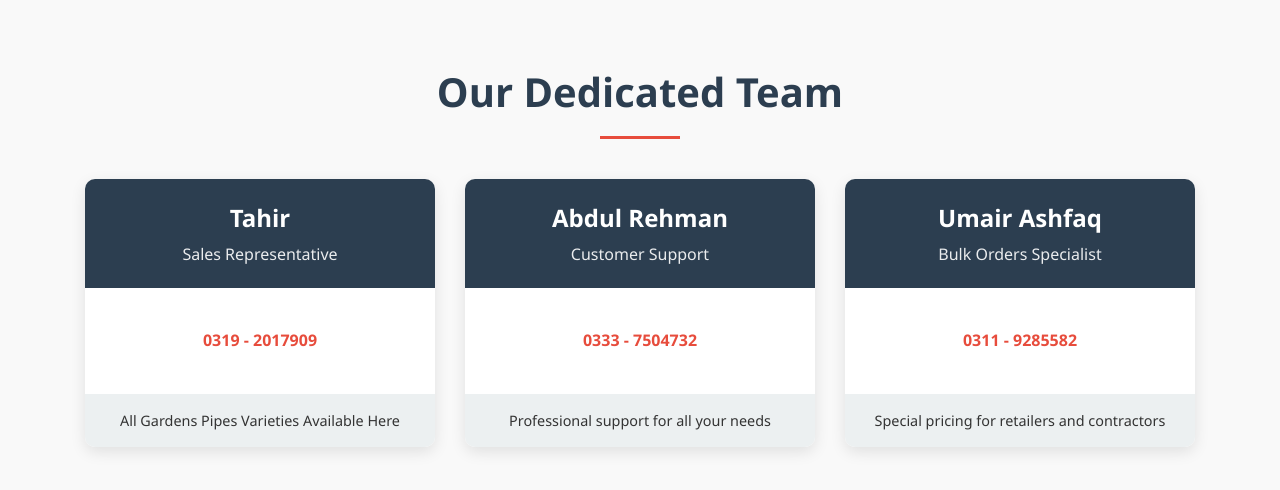
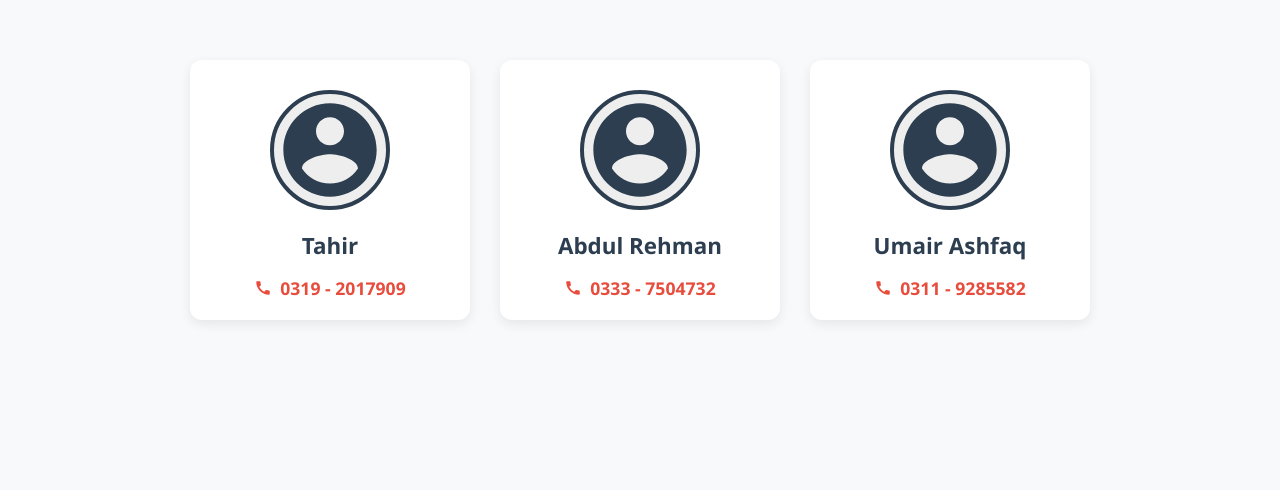
Before and after one commit to umarvortex/Imageslider, a plain HTML site: page index.html in a window 1280 px wide. Drawn offline with Linux system fonts and the light colour scheme.

Commit message:
Update index.html

```diff
--- a/index.html
+++ b/index.html
@@ -7,11 +7,11 @@
     <style>
         /* Base Styles */
         :root {
-            --primary-color: #2c3e50;
-            --secondary-color: #e74c3c;
-            --light-color: #ecf0f1;
-            --dark-color: #2c3e50;
-            --text-color: #333;
+            --primary-color: #2c3e50; /* Dark blue */
+            --secondary-color: #e74c3c; /* Red */
+            --accent-color: #3498db; /* Blue */
+            --text-color: #333333;
+            --light-bg: #f8f9fa;
         }
 
         * {
@@ -22,9 +22,7 @@
         }
 
         body {
-            background-color: #f9f9f9;
-            color: var(--text-color);
-            line-height: 1.6;
+            background-color: var(--light-bg);
         }
 
         /* Team Section */
@@ -32,26 +30,6 @@
             padding: 60px 20px;
             max-width: 1200px;
             margin: 0 auto;
-        }
-
-        .section-title {
-            text-align: center;
-            margin-bottom: 40px;
-            color: var(--dark-color);
-            font-size: 2.5rem;
-            position: relative;
-            padding-bottom: 15px;
-        }
-
-        .section-title::after {
-            content: '';
-            position: absolute;
-            bottom: 0;
-            left: 50%;
-            transform: translateX(-50%);
-            width: 80px;
-            height: 3px;
-            background-color: var(--secondary-color);
         }
 
         .team-container {
@@ -63,159 +41,168 @@
 
         .team-card {
             background: white;
-            border-radius: 10px;
-            box-shadow: 0 5px 15px rgba(0, 0, 0, 0.1);
+            border-radius: 12px;
+            box-shadow: 0 4px 12px rgba(0, 0, 0, 0.08);
             overflow: hidden;
-            width: 350px;
-            transition: transform 0.3s ease, box-shadow 0.3s ease;
+            width: 280px;
+            transition: all 0.3s ease;
             text-align: center;
+            padding-bottom: 20px;
         }
 
         .team-card:hover {
-            transform: translateY(-10px);
-            box-shadow: 0 15px 30px rgba(0, 0, 0, 0.2);
+            transform: translateY(-5px);
+            box-shadow: 0 8px 20px rgba(0, 0, 0, 0.12);
         }
 
-        .card-header {
-            background-color: var(--primary-color);
-            color: white;
-            padding: 20px;
+        .member-photo {
+            width: 120px;
+            height: 120px;
+            border-radius: 50%;
+            object-fit: cover;
+            margin: 30px auto 20px;
+            border: 4px solid var(--primary-color);
+            display: block;
+            background-color: #eee;
+            overflow: hidden;
         }
 
-        .card-header h3 {
-            font-size: 1.5rem;
-            margin-bottom: 5px;
+        .member-photo svg {
+            width: 100%;
+            height: 100%;
+            fill: var(--primary-color);
         }
 
-        .card-header p {
-            font-size: 1rem;
-            opacity: 0.9;
+        .member-name {
+            font-size: 1.4rem;
+            color: var(--primary-color);
+            margin-bottom: 5px;
+            font-weight: 600;
         }
 
-        .card-body {
-            padding: 25px 20px;
+        .member-contact {
+            display: flex;
+            align-items: center;
+            justify-content: center;
+            margin-top: 15px;
+            color: var(--text-color);
         }
 
-        .contact-info {
-            margin: 15px 0;
-        }
-
-        .contact-info a {
-            display: block;
+        .member-contact a {
             color: var(--secondary-color);
             text-decoration: none;
             font-weight: 600;
-            margin: 10px 0;
+            font-size: 1.1rem;
+            display: flex;
+            align-items: center;
             transition: color 0.3s;
         }
 
-        .contact-info a:hover {
-            color: var(--primary-color);
-            text-decoration: underline;
+        .member-contact a:hover {
+            color: var(--accent-color);
         }
 
-        .card-footer {
-            background-color: var(--light-color);
-            padding: 15px;
-            font-size: 0.9rem;
+        .member-contact svg {
+            width: 18px;
+            height: 18px;
+            margin-right: 8px;
+            fill: currentColor;
         }
 
         /* Responsive Design */
-        @media (max-width: 1200px) {
-            .team-container {
-                gap: 25px;
-            }
-
+        @media (max-width: 1024px) {
             .team-card {
-                width: 300px;
+                width: 240px;
             }
         }
 
-        @media (max-width: 992px) {
+        @media (max-width: 768px) {
             .team-container {
                 gap: 20px;
             }
 
             .team-card {
                 width: calc(50% - 20px);
+                max-width: 280px;
             }
         }
 
-        @media (max-width: 768px) {
-            .section-title {
-                font-size: 2rem;
+        @media (max-width: 480px) {
+            .team-section {
+                padding: 40px 15px;
             }
 
             .team-card {
                 width: 100%;
-                max-width: 400px;
-            }
-        }
-
-        @media (max-width: 480px) {
-            .section-title {
-                font-size: 1.8rem;
+                max-width: 280px;
             }
 
-            .card-header h3 {
-                font-size: 1.3rem;
+            .member-photo {
+                width: 100px;
+                height: 100px;
+                margin: 20px auto 15px;
             }
 
-            .card-body {
-                padding: 20px 15px;
+            .member-name {
+                font-size: 1.2rem;
             }
         }
     </style>
 </head>
 <body>
     <section class="team-section">
-        <h2 class="section-title">Our Dedicated Team</h2>
         <div class="team-container">
             <!-- Team Member 1 -->
             <div class="team-card">
-                <div class="card-header">
-                    <h3>Tahir</h3>
-                    <p>Sales Representative</p>
+                <div class="member-photo">
+                    <svg viewBox="0 0 24 24" xmlns="http://www.w3.org/2000/svg">
+                        <path d="M12 2C6.48 2 2 6.48 2 12s4.48 10 10 10 10-4.48 10-10S17.52 2 12 2zm0 3c1.66 0 3 1.34 3 3s-1.34 3-3 3-3-1.34-3-3 1.34-3 3-3zm0 14.2c-2.5 0-4.71-1.28-6-3.22.03-1.99 4-3.08 6-3.08 1.99 0 5.97 1.09 6 3.08-1.29 1.94-3.5 3.22-6 3.22z"/>
+                    </svg>
                 </div>
-                <div class="card-body">
-                    <div class="contact-info">
-                        <a href="tel:03192017909">0319 - 2017909</a>
-                    </div>
-                </div>
-                <div class="card-footer">
-                    All Gardens Pipes Varieties Available Here
+                <h3 class="member-name">Tahir</h3>
+                <div class="member-contact">
+                    <a href="tel:03192017909">
+                        <svg viewBox="0 0 24 24" xmlns="http://www.w3.org/2000/svg">
+                            <path d="M20.01 15.38c-1.23 0-2.42-.2-3.53-.56-.35-.12-.74-.03-1.01.24l-1.57 1.97c-2.83-1.35-5.48-3.9-6.89-6.83l1.95-1.66c.27-.28.35-.67.24-1.02-.37-1.11-.56-2.3-.56-3.53 0-.54-.45-.99-.99-.99H4.19C3.65 3 3 3.24 3 3.99 3 13.28 10.73 21 20.01 21c.71 0 .99-.63.99-1.18v-3.45c0-.54-.45-.99-.99-.99z"/>
+                        </svg>
+                        0319 - 2017909
+                    </a>
                 </div>
             </div>
 
             <!-- Team Member 2 -->
             <div class="team-card">
-                <div class="card-header">
-                    <h3>Abdul Rehman</h3>
-                    <p>Customer Support</p>
+                <div class="member-photo">
+                    <svg viewBox="0 0 24 24" xmlns="http://www.w3.org/2000/svg">
+                        <path d="M12 2C6.48 2 2 6.48 2 12s4.48 10 10 10 10-4.48 10-10S17.52 2 12 2zm0 3c1.66 0 3 1.34 3 3s-1.34 3-3 3-3-1.34-3-3 1.34-3 3-3zm0 14.2c-2.5 0-4.71-1.28-6-3.22.03-1.99 4-3.08 6-3.08 1.99 0 5.97 1.09 6 3.08-1.29 1.94-3.5 3.22-6 3.22z"/>
+                    </svg>
                 </div>
-                <div class="card-body">
-                    <div class="contact-info">
-                        <a href="tel:03337504732">0333 - 7504732</a>
-                    </div>
-                </div>
-                <div class="card-footer">
-                    Professional support for all your needs
+                <h3 class="member-name">Abdul Rehman</h3>
+                <div class="member-contact">
+                    <a href="tel:03337504732">
+                        <svg viewBox="0 0 24 24" xmlns="http://www.w3.org/2000/svg">
+                            <path d="M20.01 15.38c-1.23 0-2.42-.2-3.53-.56-.35-.12-.74-.03-1.01.24l-1.57 1.97c-2.83-1.35-5.48-3.9-6.89-6.83l1.95-1.66c.27-.28.35-.67.24-1.02-.37-1.11-.56-2.3-.56-3.53 0-.54-.45-.99-.99-.99H4.19C3.65 3 3 3.24 3 3.99 3 13.28 10.73 21 20.01 21c.71 0 .99-.63.99-1.18v-3.45c0-.54-.45-.99-.99-.99z"/>
+                        </svg>
+                        0333 - 7504732
+                    </a>
                 </div>
             </div>
 
             <!-- Team Member 3 -->
             <div class="team-card">
-                <div class="card-header">
-                    <h3>Umair Ashfaq</h3>
-                    <p>Bulk Orders Specialist</p>
+                <div class="member-photo">
+                    <svg viewBox="0 0 24 24" xmlns="http://www.w3.org/2000/svg">
+                        <path d="M12 2C6.48 2 2 6.48 2 12s4.48 10 10 10 10-4.48 10-10S17.52 2 12 2zm0 3c1.66 0 3 1.34 3 3s-1.34 3-3 3-3-1.34-3-3 1.34-3 3-3zm0 14.2c-2.5 0-4.71-1.28-6-3.22.03-1.99 4-3.08 6-3.08 1.99 0 5.97 1.09 6 3.08-1.29 1.94-3.5 3.22-6 3.22z"/>
+                    </svg>
                 </div>
-                <div class="card-body">
-                    <div class="contact-info">
-                        <a href="tel:03119285582">0311 - 9285582</a>
-                    </div>
-                </div>
-                <div class="card-footer">
-                    Special pricing for retailers and contractors
+                <h3 class="member-name">Umair Ashfaq</h3>
+                <div class="member-contact">
+                    <a href="tel:03119285582">
+                        <svg viewBox="0 0 24 24" xmlns="http://www.w3.org/2000/svg">
+                            <path d="M20.01 15.38c-1.23 0-2.42-.2-3.53-.56-.35-.12-.74-.03-1.01.24l-1.57 1.97c-2.83-1.35-5.48-3.9-6.89-6.83l1.95-1.66c.27-.28.35-.67.24-1.02-.37-1.11-.56-2.3-.56-3.53 0-.54-.45-.99-.99-.99H4.19C3.65 3 3 3.24 3 3.99 3 13.28 10.73 21 20.01 21c.71 0 .99-.63.99-1.18v-3.45c0-.54-.45-.99-.99-.99z"/>
+                        </svg>
+                        0311 - 9285582
+                    </a>
                 </div>
             </div>
         </div>
```
